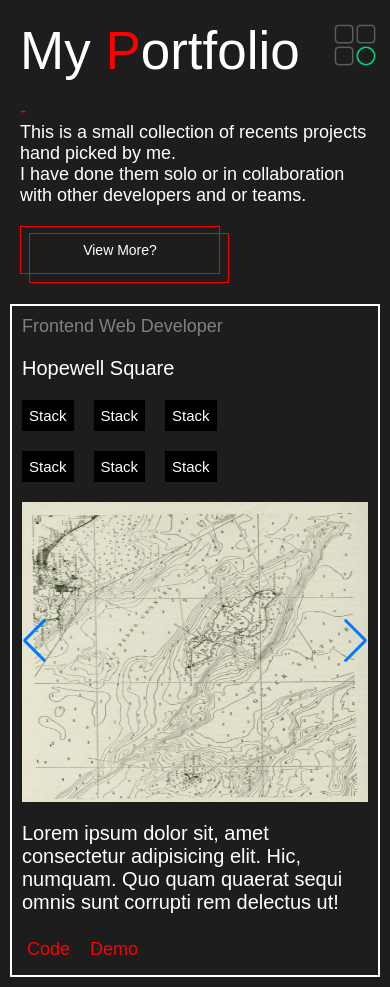
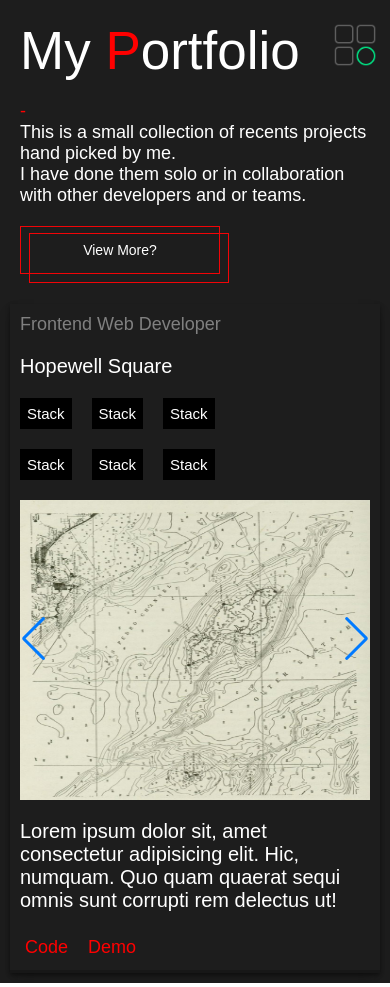
Before and after one commit to Dev-Rook/rookhub, a React (Create React App) app: page /Portfolio in a window 390 px wide. Built offline with nearby package versions, Linux system fonts and the light colour scheme; a web font is replaced by a local one.

Commit message:
Adjustments, responsiveness still feel off but presentable

```diff
--- a/src/Components/Projects/Styles/Project.css
+++ b/src/Components/Projects/Styles/Project.css
@@ -1,5 +1,4 @@
 .Project-Wrapper {
-  border: 1px solid white;
   display: flex;
   padding: 10px;
   gap: 20px;
@@ -58,6 +57,7 @@
 }
 .Project-Wrapper .Info-Section .Responsive-Project-Image {
   margin: auto;
+  margin-left: 0px;
   display: flex;
   height: 300px;
   width: 100%;
@@ -65,11 +65,12 @@
   transition: 0.3s;
 }
 .Project-Wrapper .Info-Section .Responsive-Project-Image:hover {
-  transform: scale(1.1);
+  transform: scale(0.9);
 }
-@media only screen and (max-width: 1000px) {
+@media only screen and (max-width: 665px) {
   .Project-Wrapper .Info-Section .Responsive-Project-Image {
     display: flex;
+    width: 100%;
   }
 }
 .Project-Wrapper .Info-Section .Description {
@@ -107,14 +108,16 @@
   .Project-Wrapper .Project-Wrapper {
     width: 100%;
   }
-  .Project-Wrapper .Project-Image {
-    display: none;
-  }
   .Project-Wrapper .Info-Section {
     width: 100%;
   }
   .Project-Wrapper .Responsive-Project-Image {
     display: flex;
+  }
+}
+@media only screen and (max-width: 665px) {
+  .Project-Wrapper .Project-Image {
+    display: none;
   }
 }
 @media only screen and (max-width: 580px) {
--- a/src/Components/Projects/Styles/Project.scss
+++ b/src/Components/Projects/Styles/Project.scss
@@ -1,7 +1,7 @@
 
 
 .Project-Wrapper {
-    border: 1px solid white;
+
     display: flex;
 
     padding: 10px;
@@ -83,6 +83,7 @@
 
         .Responsive-Project-Image {
             margin: auto;
+            margin-left: 0px;
             display: flex;
             height: 300px;
             width: 100%;
@@ -91,16 +92,17 @@
         }
 
         .Responsive-Project-Image:hover {
-            transform: scale(1.1);
+            transform: scale(.9);
         }
 
 
-        @media only screen and (max-width: 1000px) {
+        @media only screen and (max-width: 665px) {
             .Responsive-Project-Image {
                 display: flex;
+                width: 100%;
             }
+        }
 
-        }
 
         .Description {
             color: white;
@@ -151,15 +153,18 @@
         .Project-Wrapper {
             width: 100%;
         }
-        .Project-Image {
-            display: none;
-        }
-
         .Info-Section {
             width: 100%;
         }
         .Responsive-Project-Image {
             display: flex;
+        }
+
+    }
+
+    @media only screen and (max-width: 665px) {
+        .Project-Image {
+            display: none;
         }
 
     }
--- a/src/Views/Portfolio/Styles/Portfolio.css
+++ b/src/Views/Portfolio/Styles/Portfolio.css
@@ -4,7 +4,7 @@
   height: 100%;
 }
 .Portfolio-Section .Swiper {
-  border: 1px solid white;
+  box-shadow: rgba(0, 0, 0, 0.4) 0px 2px 4px, rgba(0, 0, 0, 0.3) 0px 7px 13px -3px, rgba(0, 0, 0, 0.2) 0px -3px 0px inset;
   display: flex;
   width: 100%;
   margin: auto;
--- a/src/Views/Portfolio/Styles/Portfolio.scss
+++ b/src/Views/Portfolio/Styles/Portfolio.scss
@@ -4,7 +4,7 @@
   height: 100%;
 
   .Swiper {
-    border: 1px solid white;
+    box-shadow: rgba(0, 0, 0, 0.4) 0px 2px 4px, rgba(0, 0, 0, 0.3) 0px 7px 13px -3px, rgba(0, 0, 0, 0.2) 0px -3px 0px inset;
     display: flex;
     width: 100%;
     margin: auto;
```
Also changed, not shown: 2 other files (tests, documents, lock files or other folders).
